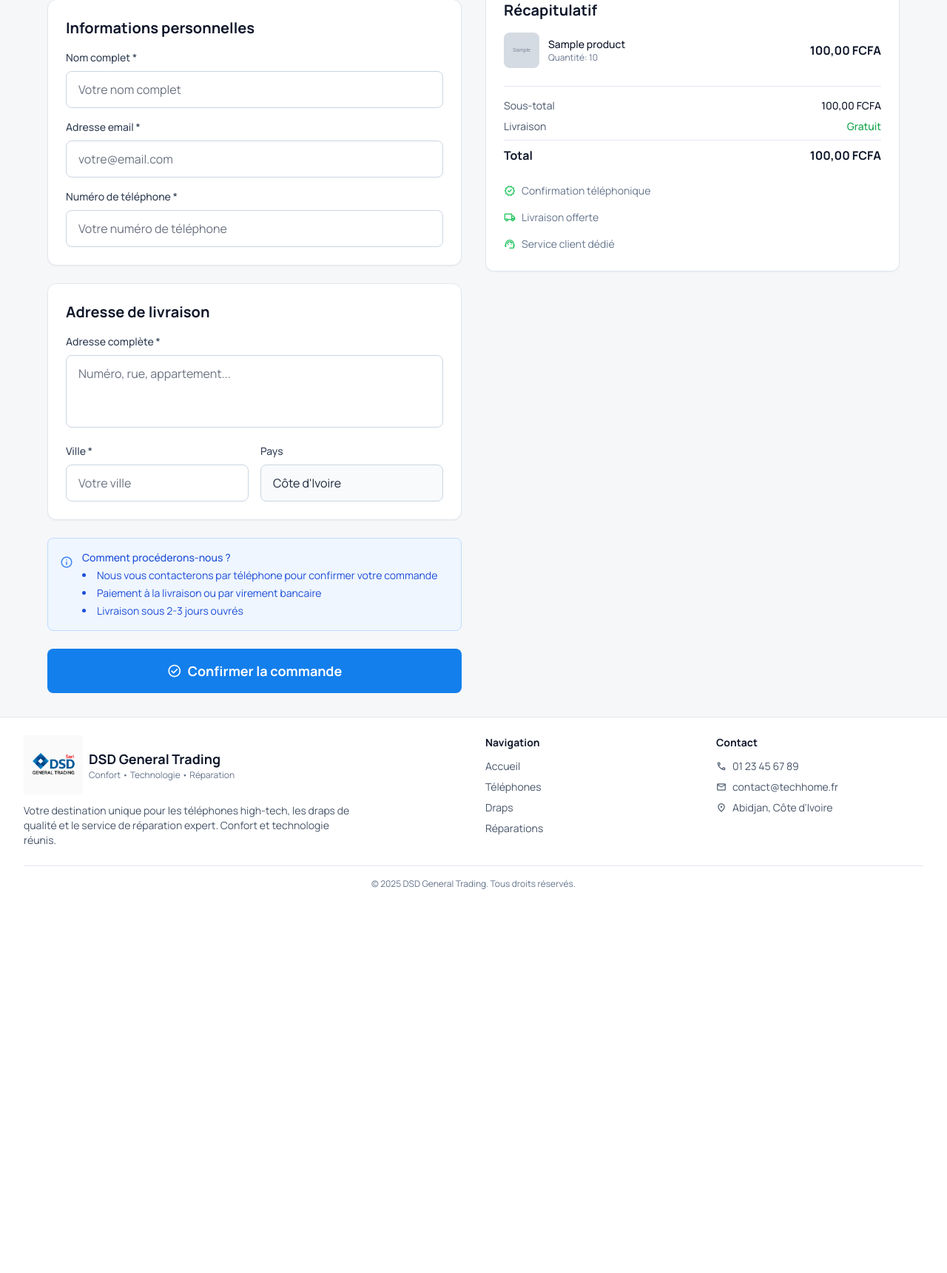
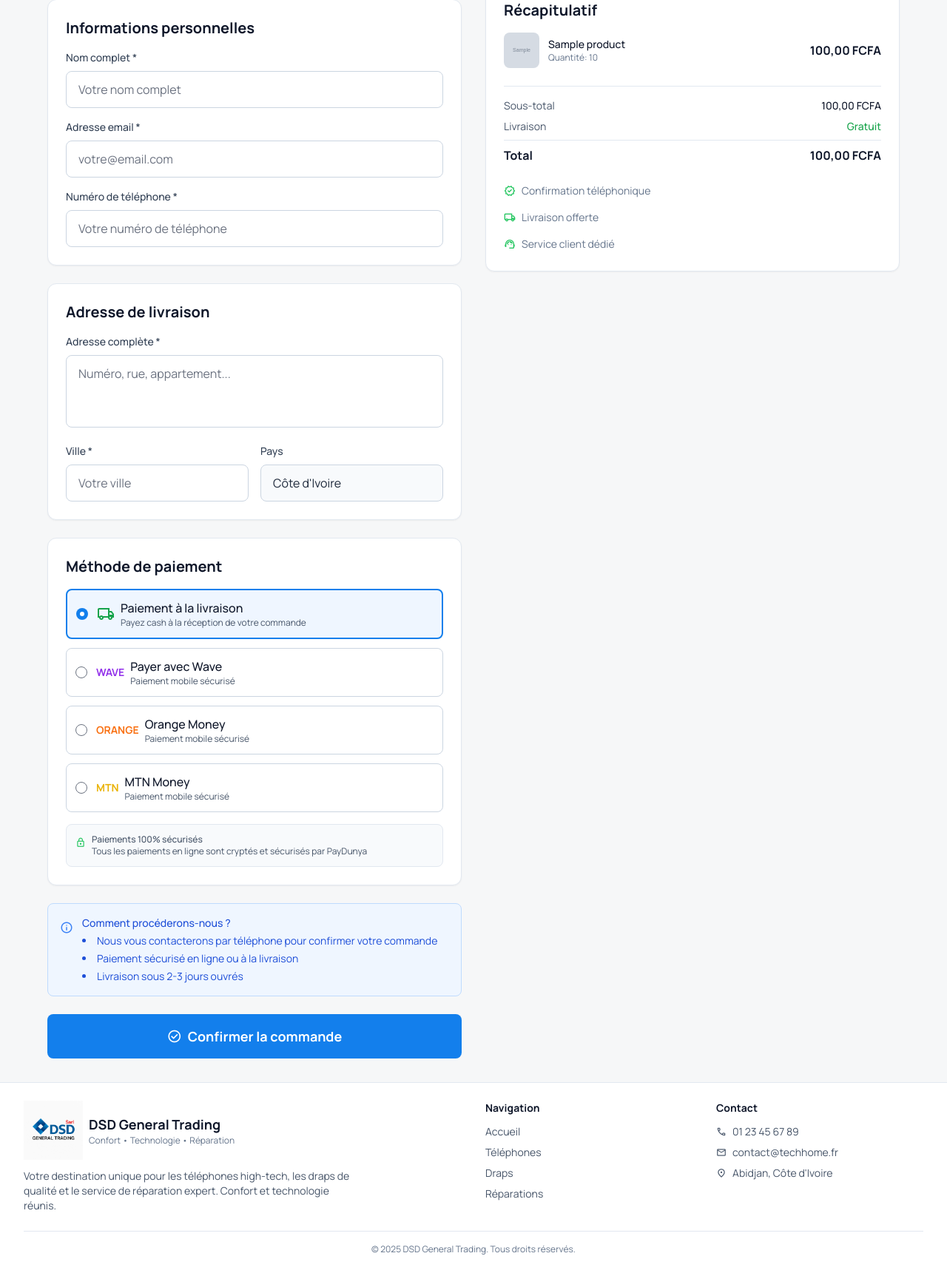
Before and after one commit to money2trading44-lgtm/ecommerce_1, a Django app: page /commande/ in a window 1280 px wide. Shown: the part 234-1955 px from the top of the page at 74% size. Before the commit the page ends 1436 px from the top, so only its background shows below. Run offline with Django 5.2, Linux system fonts and the light colour scheme; a user stored in the database is signed in; tables that the repository leaves empty hold one stand-in row (values such as "Sample post"); grey boxes marked "Sample" are stand-in pictures; some libraries are stand-ins or nearby versions.

Commit message:
Ajout de la fonctionnalite de paiement en ligne

```diff
--- a/requirements.txt
+++ b/requirements.txt
@@ -3,3 +3,4 @@ gunicorn==21.2.0
 whitenoise==6.6.0
 reportlab==4.0.6
 psycopg2-binary==2.9.9
+requests==2.31.0  # Pour les APIs de paiement
--- a/shop/templates/shop/checkout.html
+++ b/shop/templates/shop/checkout.html
@@ -93,8 +93,77 @@
                             </div>
                         </div>
                     </div>
+                    <!-- Méthodes de paiement -->
+                    <div class="bg-white rounded-xl shadow-sm border border-slate-200 p-4 sm:p-6">
+                        <h2 class="text-lg sm:text-xl font-bold text-slate-900 mb-4">Méthode de paiement</h2>
 
-                    <!-- Informations de contact -->
+                        <div class="space-y-3">
+                            <!-- Paiement à la livraison -->
+                            <div class="flex items-center gap-3 p-3 border-2 border-primary rounded-lg bg-blue-50">
+                                <input type="radio" id="cash_payment" name="payment_method" value="CASH" checked
+                                       class="text-primary focus:ring-primary h-4 w-4">
+                                <label for="cash_payment" class="flex items-center gap-2 flex-grow cursor-pointer">
+                                    <span class="material-symbols-outlined text-green-600">local_shipping</span>
+                                    <div>
+                                        <span class="font-medium text-slate-900">Paiement à la livraison</span>
+                                        <p class="text-xs text-slate-600">Payez cash à la réception de votre commande</p>
+                                    </div>
+                                </label>
+                            </div>
+
+                            <!-- Wave -->
+                            <div class="flex items-center gap-3 p-3 border border-slate-300 rounded-lg hover:border-primary transition-colors">
+                                <input type="radio" id="wave_payment" name="payment_method" value="WAVE"
+                                       class="text-primary focus:ring-primary h-4 w-4">
+                                <label for="wave_payment" class="flex items-center gap-2 flex-grow cursor-pointer">
+                                    <span class="text-purple-600 font-bold text-sm">WAVE</span>
+                                    <div>
+                                        <span class="font-medium text-slate-900">Payer avec Wave</span>
+                                        <p class="text-xs text-slate-600">Paiement mobile sécurisé</p>
+                                    </div>
+                                </label>
+                            </div>
+
+                            <!-- Orange Money -->
+                            <div class="flex items-center gap-3 p-3 border border-slate-300 rounded-lg hover:border-primary transition-colors">
+                                <input type="radio" id="orange_payment" name="payment_method" value="ORANGE"
+                                       class="text-primary focus:ring-primary h-4 w-4">
+                                <label for="orange_payment" class="flex items-center gap-2 flex-grow cursor-pointer">
+                                    <span class="text-orange-500 font-bold text-sm">ORANGE</span>
+                                    <div>
+                                        <span class="font-medium text-slate-900">Orange Money</span>
+                                        <p class="text-xs text-slate-600">Paiement mobile sécurisé</p>
+                                    </div>
+                                </label>
+                            </div>
+
+                            <!-- MTN Money -->
+                            <div class="flex items-center gap-3 p-3 border border-slate-300 rounded-lg hover:border-primary transition-colors">
+                                <input type="radio" id="mtn_payment" name="payment_method" value="MTN"
+                                       class="text-primary focus:ring-primary h-4 w-4">
+                                <label for="mtn_payment" class="flex items-center gap-2 flex-grow cursor-pointer">
+                                    <span class="text-yellow-500 font-bold text-sm">MTN</span>
+                                    <div>
+                                        <span class="font-medium text-slate-900">MTN Money</span>
+                                        <p class="text-xs text-slate-600">Paiement mobile sécurisé</p>
+                                    </div>
+                                </label>
+                            </div>
+                        </div>
+
+                        <!-- Information sécurité -->
+                        <div class="mt-4 p-3 bg-slate-50 rounded-lg border border-slate-200">
+                            <div class="flex items-start gap-2">
+                                <span class="material-symbols-outlined text-green-500 text-sm mt-0.5">lock</span>
+                                <div class="text-xs text-slate-600">
+                                    <p class="font-medium">Paiements 100% sécurisés</p>
+                                    <p>Tous les paiements en ligne sont cryptés et sécurisés par PayDunya</p>
+                                </div>
+                            </div>
+                        </div>
+                    </div>
+
+                    <!-- Informations de contact (gardée mais déplacée) -->
                     <div class="bg-blue-50 border border-blue-200 rounded-lg p-4">
                         <div class="flex items-start gap-3">
                             <span class="material-symbols-outlined text-blue-500 text-lg mt-0.5 flex-shrink-0">info</span>
@@ -102,7 +171,7 @@
                                 <p class="font-medium mb-1">Comment procéderons-nous ?</p>
                                 <ul class="list-disc list-inside space-y-1 text-xs sm:text-sm">
                                     <li>Nous vous contacterons par téléphone pour confirmer votre commande</li>
-                                    <li>Paiement à la livraison ou par virement bancaire</li>
+                                    <li>Paiement sécurisé en ligne ou à la livraison</li>
                                     <li>Livraison sous 2-3 jours ouvrés</li>
                                 </ul>
                             </div>
--- a/shop/urls.py
+++ b/shop/urls.py
@@ -15,6 +15,9 @@ urlpatterns = [
     path('panier/supprimer/<int:item_id>/', views.remove_from_cart, name='remove_from_cart'),
     path('commande/',views.checkout,name='checkout'),
     path('commande/confirmation/<int:order_id>/',views.order_confirmation,name='order_confirmation'),
+    path('commande/paiement/<int:order_id>/', views.process_payment, name='process_payment'),
+    path('commande/annulation/<int:order_id>/', views.payment_cancel, name='payment_cancel'),
+    path('payment/webhook/', views.payment_webhook, name='payment_webhook'),
     path('mes-commandes',views.order_history,name='order_history'),
     path('recherche/', views.search_products, name='search_products'),
     path('gestion-securisee/',include('shop.urls_admin')),
--- a/shop/views.py
+++ b/shop/views.py
@@ -1,3 +1,5 @@
+import os
+
 from django.db.models.functions import ExtractMonth
 from django.utils import timezone as django_timezone, timezone
 from django.contrib import messages
@@ -9,6 +11,8 @@ from django.shortcuts import render, get_object_or_404, redirect
 from shop.models import Category, Product, RepairRequest, Cart, CartItem, Order, OrderItem
 from django.db.models import Sum, Q
 from datetime import timedelta, datetime
+import requests
+import json
 
 
 # ========================= VUES CLIENT ======================
@@ -353,10 +357,164 @@ def remove_from_cart(request, item_id):
 
     return redirect('shop:cart_detail')
 
+def process_payment(request,order_id):
+    """
+    Vue pour traiter le paiement en ligne via PayDunya
+    """
+    order = get_object_or_404(Order,id=order_id)
+
+    # Si paiement a la livraison , rediriger directement vers confirmation
+
+    if order.payment_method == 'CASH':
+        return redirect('shop:order_confirmation',order_id = order_id)
+
+    # Configuration PayDunya
+
+    PAYDUNYA_CONFIG = {
+        'MASTER_KEY': os.environ.get('PAYDUNYA_MASTER_KEY', ''),
+        'PRIVATE_KEY': os.environ.get('PAYDUNYA_PRIVATE_KEY', ''),
+        'PUBLIC_KEY': os.environ.get('PAYDUNYA_PUBLIC_KEY', ''),
+        'TOKEN': os.environ.get('PAYDUNYA_TOKEN', ''),
+        'MODE': 'test'  # Mettre 'live' en production
+    }
+    if not all([PAYDUNYA_CONFIG['MASTER_KEY'], PAYDUNYA_CONFIG['PRIVATE_KEY'],
+                PAYDUNYA_CONFIG['PUBLIC_KEY'], PAYDUNYA_CONFIG['TOKEN']]):
+        messages.error(request, "Configuration de paiement incomplète. Veuillez réessayer plus tard.")
+        return redirect('shop:checkout')
+
+    try:
+        # Préparer les données pour PayDunya
+        store = {
+            "name": "DSD General Trading",
+            "tagline": "Confort & Technologie Réunis",
+            "postal_address": "Abidjan, Côte d'Ivoire",
+            "phone_number": "+2250102030405",
+            "website_url": "https://dsd-general-trading.com",
+            "logo_url": "https://dsd-general-trading.com/static/shop/images/logo.jpg"
+        }
+        items = []
+        for item in order.items.all():
+            items.append({
+                "name": item.product_name,
+                "quantity": item.quantity,
+                "unit_price": str(float(item.product_price)),
+                "total_price": str(float(item.get_total_price())),
+                "description": f"{item.product_name} - {order.get_payment_method_display()}"
+            })
+        # Donnees de la requete paydunya
+
+        payload = {
+            "invoice": {
+                "items": items,
+                "total_amount": str(float(order.total_price)),
+                "description": f"Commande #{order.order_number}"
+            },
+            "store": store,
+            "custom_data": {
+                "order_id": order.id,
+                "order_number": order.order_number
+            },
+            "actions": {
+                "cancel_url": f"https://dsd-general-trading.com/commande/annulation/{order.id}/",
+                "return_url": f"https://dsd-general-trading.com/commande/confirmation/{order.id}/",
+                "callback_url": f"https://dsd-general-trading.com/payment/webhook/"
+            }
+        }
+
+        # Headers pour l'API PayDunya
+        headers = {
+            "PAYDUNYA-MASTER-KEY": PAYDUNYA_CONFIG['MASTER_KEY'],
+            "PAYDUNYA-PRIVATE-KEY": PAYDUNYA_CONFIG['PRIVATE_KEY'],
+            "PAYDUNYA-PUBLIC-KEY": PAYDUNYA_CONFIG['PUBLIC_KEY'],
+            "PAYDUNYA-TOKEN": PAYDUNYA_CONFIG['TOKEN'],
+            "Content-Type": "application/json"
+        }
+        # Envoyer la requête à PayDunya (mode test)
+        if PAYDUNYA_CONFIG['MODE'] == 'test':
+            response = requests.post(
+                "https://app.paydunya.com/api/v1/checkout-invoice/create",
+                json=payload,
+                headers=headers
+            )
+        else:
+            # Mode production
+            response = requests.post(
+                "https://app.paydunya.com/api/v1/checkout-invoice/create",
+                json=payload,
+                headers=headers
+            )
+
+        if response.status_code == 200:
+            data = response.json()
+            if data['response_code'] == '00':  # Succès
+                # Sauvegarder la référence de paiement
+                order.payment_reference = data['token']
+                order.save()
+
+                # Rediriger vers la page de paiement PayDunya
+                return redirect(data['response_text'])
+            else:
+                messages.error(request, f"Erreur de paiement: {data['response_text']}")
+                return redirect('shop:checkout')
+
+        else:
+            messages.error(request, "Erreur de connexion avec le service de paiement")
+            return redirect('shop:checkout')
+
+    except Exception as e:
+        messages.error(request, f"Erreur lors du traitement du paiement: {str(e)}")
+        return redirect('shop:checkout')
+
+def payment_webhook(request):
+    """Webhook pour recevoir les confirmations de paiement de PayDunya"""
+
+    if request.method =='POST':
+        try:
+            data = json.loads(request.body)
+            # Vérifier la signature PayDunya
+            # (à implémenter avec vos clés)
+
+            order_id = data.get('custom_data', {}).get('order_id')
+            status = data.get('status')
+
+            if order_id and status:
+                order = Order.objects.get(id=order_id)
+
+                if status == 'completed':
+                    order.payment_status = 'PAID'
+                    order.status = 'CONFIRMED'  # Confirmer la commande
+                    messages.success(request, f"Paiement confirmé pour la commande #{order.order_number}")
+                else:
+                    order.payment_status = 'FAILED'
+                    messages.error(request, f"Paiement échoué pour la commande #{order.order_number}")
+
+                order.save()
+
+            return HttpResponse(status=200)
+
+        except Exception as e:
+            print(f"Erreur webhook: {str(e)}")
+            return HttpResponse(status=400)
+
+    return HttpResponse(status=405)
+
+
+def payment_cancel(request, order_id):
+    """
+    Vue appelée quand l'utilisateur annule le paiement
+    """
+    order = get_object_or_404(Order, id=order_id)
+
+    # Marquer le paiement comme annulé
+    order.payment_status = 'FAILED'
+    order.save()
+
+    messages.warning(request, f"Paiement annulé pour la commande #{order.order_number}")
+    return redirect('shop:checkout')
 
 def checkout(request):
     """
-    Vue pour la page de commande
+    Vue pour la page de commande AVEC PAIEMENTS
     """
     cart = get_or_create_cart(request)
     cart_items = cart.items.select_related('product')
@@ -365,27 +523,31 @@ def checkout(request):
         messages.error(request, "Votre panier est vide.")
         return redirect('shop:cart_detail')
 
-    # Vérifier le stock avant de passer commande
+    # Vérifier le stock
     for item in cart_items:
         if item.quantity > item.product.stock:
-            messages.error(request, f"Stock insuffisant pour {item.product.name}. Il ne reste que {item.product.stock} unité(s) disponible(s).")
+            messages.error(request,
+                           f"Stock insuffisant pour {item.product.name}. Il ne reste que {item.product.stock} unité(s) disponible(s).")
             return redirect('shop:cart_detail')
 
     if request.method == 'POST':
-        # Traitement du formulaire de commande
+        # Récupérer la méthode de paiement
+        payment_method = request.POST.get('payment_method', 'CASH')
+
+        # Données client
         full_name = request.POST.get('full_name')
         email = request.POST.get('email')
         phone_number = request.POST.get('phone_number')
         address = request.POST.get('address')
         city = request.POST.get('city')
-        country = request.POST.get('country', 'Cote d\'ivoire')
+        country = request.POST.get('country', 'Côte d\'Ivoire')
 
-        # Validation des champs requis
+        # Validation
         if not all([full_name, email, phone_number, address, city]):
             messages.error(request, "Veuillez remplir tous les champs obligatoires.")
             return redirect('shop:checkout')
 
-        # Création de la commande
+        # Créer la commande
         order = Order(
             full_name=full_name,
             email=email,
@@ -394,11 +556,13 @@ def checkout(request):
             city=city,
             country=country,
             total_price=cart.get_total_price(),
-            session_key=request.session.session_key if not request.user.is_authenticated else None
+            session_key=request.session.session_key if not request.user.is_authenticated else None,
+            payment_method=payment_method,
+            payment_status='CASH_ON_DELIVERY' if payment_method == 'CASH' else 'PENDING'
         )
         order.save()
 
-        # Créer les OrderItems pour sauvegarder les articles
+        # Créer les OrderItems
         for cart_item in cart_items:
             order_item = OrderItem(
                 order=order,
@@ -416,11 +580,14 @@ def checkout(request):
         # Vider le panier
         cart.items.all().delete()
 
-        # Forcer la mise à jour du panier
-        cart = get_or_create_cart(request)
-
-        messages.success(request, f"Votre commande #{order.order_number} a été passée avec succès !")
-        return redirect('shop:order_confirmation', order_id=order.id)
+        # Redirection selon le mode de paiement
+        if payment_method == 'CASH':
+            messages.success(request,
+                             f"Votre commande #{order.order_number} a été passée avec succès ! Paiement à la livraison.")
+            return redirect('shop:order_confirmation', order_id=order.id)
+        else:
+            # Rediriger vers le processus de paiement en ligne
+            return redirect('shop:process_payment', order_id=order.id)
 
     context = {
         'cart': cart,
```
Also changed, not shown: ecommerce_project/settings.py (+10 -1 lines), shop/models.py (+22 -0 lines), db.sqlite3, shop/migrations/0003_order_payment_method_order_payment_reference_and_more.py (added).
